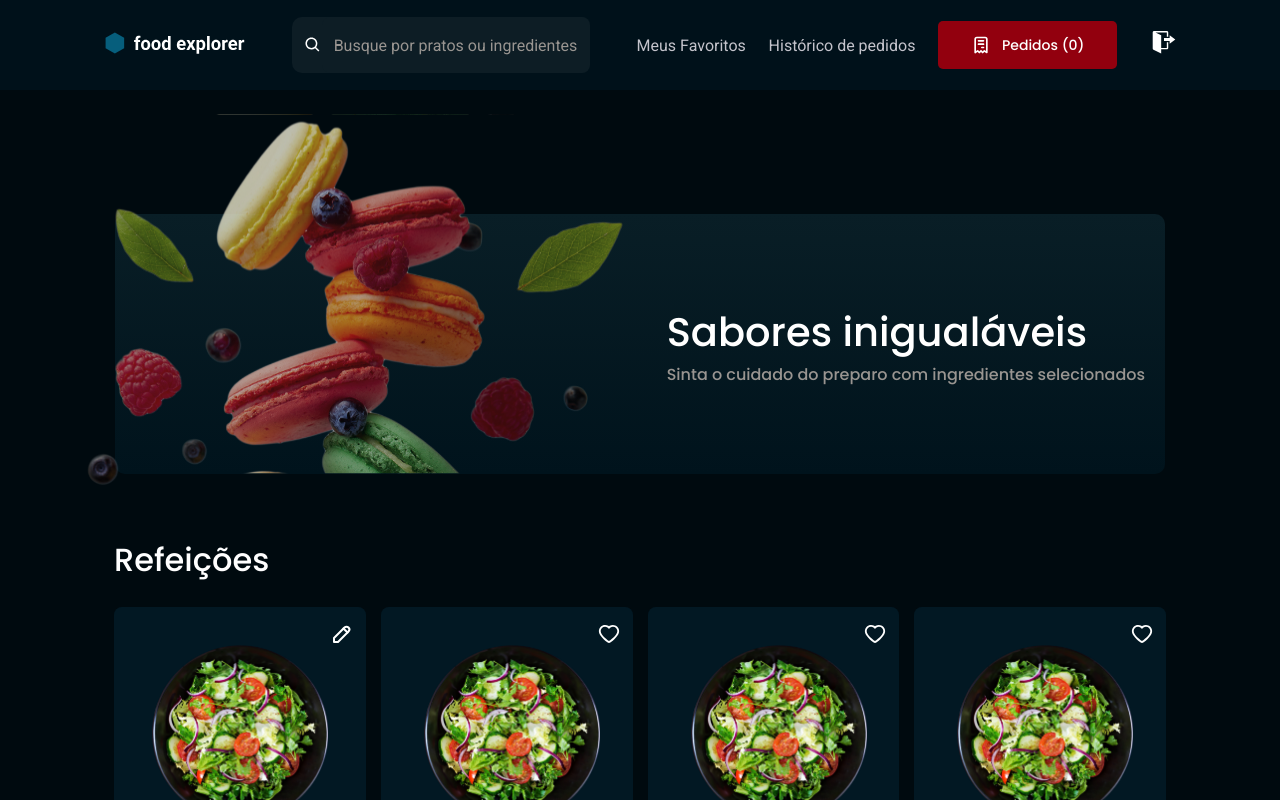
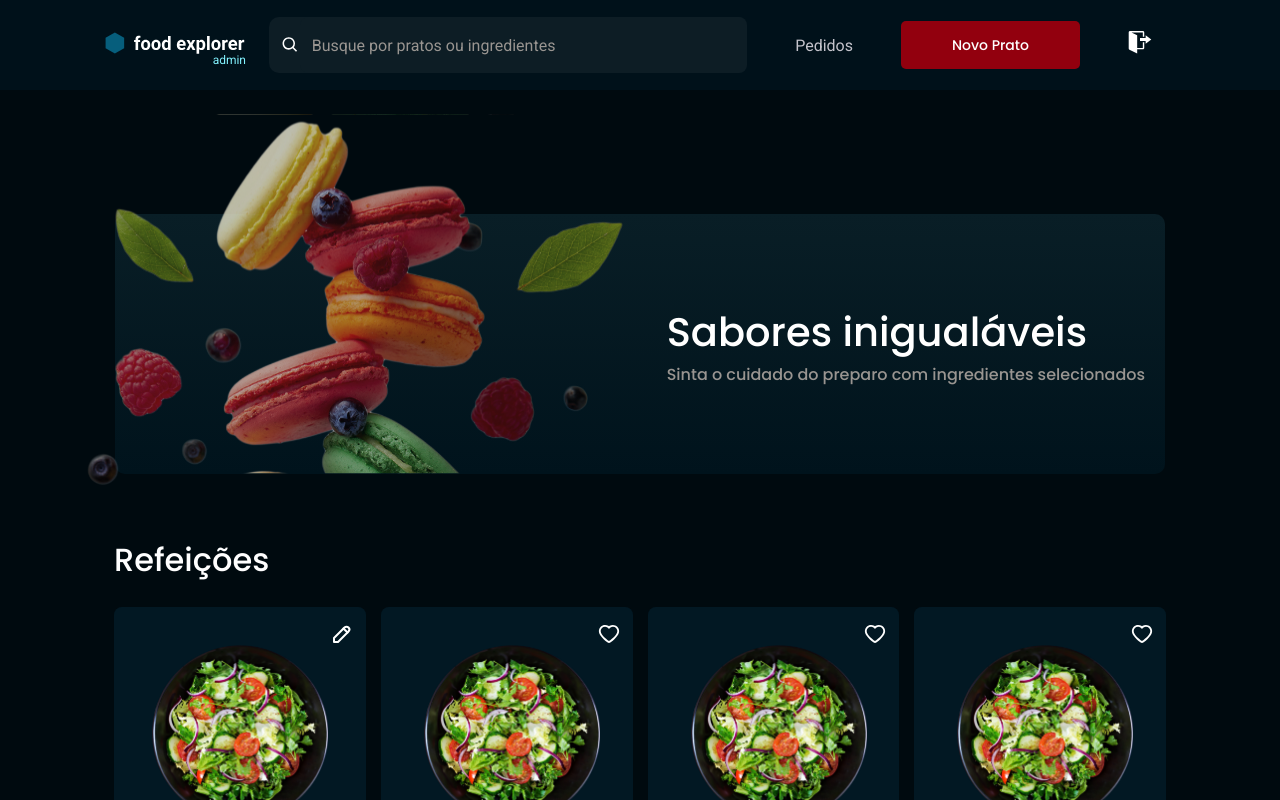
Before and after one commit to renyzeraa/foodexplorer-frontend, a React (Vite) app in the folder web/: page / in a window 1280 px wide. Shown: the top 800 px of the page. Built offline with nearby package versions, Linux system fonts and the light colour scheme.

Commit message:
fix details mobile and desktop, styles and functions

```diff
--- a/web/src/components/Card/index.jsx
+++ b/web/src/components/Card/index.jsx
@@ -26,7 +26,7 @@ export function Card({
         <Container {...rest}>
             <button className="btn-fav " onClick={handleFavorite}>
                 {isAdmin ? (
-                    <Link>
+                    <Link to="/details">
                         <TbPencil />
                     </Link>
                 ) : favorite ? (
--- a/web/src/pages/Create/index.jsx
+++ b/web/src/pages/Create/index.jsx
@@ -1,6 +1,4 @@
 import { Container } from './style'
-
-import { HeaderAdmin } from '../../components/HeaderAdmin'
 import { Footer } from '../../components/Footer'
 import { Input } from '../../components/Input'
 import { Ingredient } from '../../components/Ingredient'
@@ -8,10 +6,10 @@ import { TextArea } from '../../components/TextArea'
 
 import { AiOutlineLeft, AiOutlineUpload } from 'react-icons/ai'
 
-export function Create() {
+export function Create({ admin = true }) {
     return (
         <Container>
-      <HeaderAdmin />
+            <Header admin />
             <section>
                 <div className="header">
                     <h1>Editar prato</h1>
@@ -31,7 +29,10 @@ export function Create() {
                         </div>
                         <div className="name">
                             <label htmlFor="">Nome</label>
-              <Input type="text" placeholder="Ex.: Salada Ceasar" />
+                            <Input
+                                type="text"
+                                placeholder="Ex.: Salada Ceasar"
+                            />
                         </div>
                     </div>
                     <div className="price-ingredientes">
@@ -45,7 +46,11 @@ export function Create() {
                         </div>
                         <div className="price">
                             <label htmlFor="">Preço</label>
-              <Input className="price" type="text" placeholder="R$ 00.00" />
+                            <Input
+                                className="price"
+                                type="text"
+                                placeholder="R$ 00.00"
+                            />
                         </div>
                     </div>
 
@@ -54,7 +59,11 @@ export function Create() {
                         <TextArea placeholder="Fale brevemente sobre o prato. Exemplo: Rabanetes, folhas verdes e molho agridoce salpicados com gergelim. " />
                     </div>
                     <div className="button-submit">
-            <Input className="submit" type="submit" value="Adicionar pedido" />
+                        <Input
+                            className="submit"
+                            type="submit"
+                            value="Adicionar pedido"
+                        />
                     </div>
                 </div>
             </section>
--- a/web/src/pages/Details/index.jsx
+++ b/web/src/pages/Details/index.jsx
@@ -4,51 +4,37 @@ import { Footer } from '../../components/Footer'
 import { Button } from '../../components/Button'
 import { AiOutlineLeft, AiOutlinePlus, AiOutlineMinus } from 'react-icons/ai'
 import molla from '../../assets/pratos/molla.png'
-import rabanete from '../../assets/igredientes/rabanete.png'
-import alface from '../../assets/igredientes/alface.png'
-import paofeio from '../../assets/igredientes/pao.png'
-import tomate from '../../assets/igredientes/tomate.png'
-import { MdPieChartOutline } from 'react-icons/md'
+import { Link } from 'react-router-dom'
 
-export function Details() {
+export function Details({ admin = false }) {
     return (
         <Container>
-      <Header></Header>
+            <Header admin={admin}></Header>
             <main>
-        <a href="#">
+                <Link to="/">
                     <AiOutlineLeft /> voltar
-        </a>
+                </Link>
                 <section className="content-img">
                     <img src={molla} alt="" />
                 </section>
                 <section className="content-about">
                     <h1>Salada Ravanello</h1>
                     <p>
-            Rabanetes, folhas verdes e molho agridoce salpicados com gergelim.
+                        Rabanetes, folhas verdes e molho agridoce salpicados com
+                        gergelim.
                     </p>
-          <div className="makings">
-            <ul>
-              <li>
-                <img src={rabanete} alt="" />
-                <p>rabanete</p>
-              </li>
-              <li>
-                <img src={alface} alt="" />
-                <p>alface</p>
-              </li>
-              <li>
-                <img src={paofeio} alt="" />
-                <p>paofeio</p>
-              </li>
-              <li>
-                <img src={tomate} alt="" />
-                <p>tomate</p>
-              </li>
+                    <ul className="makings">
+                        <li>tomate</li>
+                        <li>tomate</li>
+                        <li>tomate</li>
+                        <li>tomate</li>
+                        <li>tomate</li>
+                        <li>tomate</li>
                     </ul>
-          </div>
-
+                    {admin ? (
+                        <Button title="Editar prato"></Button>
+                    ) : (
                         <div className="content-includes">
-            <h1 className="price-title">R$ 19,97</h1>
                             <button className="btn">
                                 <AiOutlineMinus />
                             </button>
@@ -56,8 +42,9 @@ export function Details() {
                             <button className="btn">
                                 <AiOutlinePlus />
                             </button>
-            <Button title="incluir"></Button>
+                            <Button title="Incluir"></Button>
                         </div>
+                    )}
                 </section>
             </main>
             <Footer></Footer>
--- a/web/src/pages/Details/style.js
+++ b/web/src/pages/Details/style.js
@@ -5,8 +5,8 @@ export const Container = styled.div`
     display: flex;
     flex-direction: column;
     > main {
-    margin: 48px 0;
-    padding: 0 24px;
+        margin: 48px auto;
+        padding: 0 56px;
         > a {
             font-weight: 500;
             font-size: 24px;
@@ -18,7 +18,7 @@ export const Container = styled.div`
         }
 
         .content-img {
-      margin: 40px 0;
+            margin: 24px auto;
             display: flex;
             justify-content: center;
             img {
@@ -32,58 +32,37 @@ export const Container = styled.div`
             text-align: center;
             h1 {
                 font-weight: 500;
-        font-size: 40px;
+                font-size: 27px;
                 line-height: 140%;
-        color: ${({ theme }) => theme.COLORS.WHITE};
+                color: ${({ theme }) => theme.COLORS.GRAY_100};
+                margin-bottom: 24px;
             }
 
             p {
-        font-weight: 400;
-        font-size: 24px;
                 line-height: 140%;
                 color: ${({ theme }) => theme.COLORS.GRAY_300};
+                margin-bottom: 24px;
             }
 
             .makings {
-        margin-top: 32px;
                 display: flex;
-        height: 200px;
-        overflow-x: auto;
-        overflow-y: hidden;
-        padding: 20px;
-        ul {
-          list-style: none;
-          display: flex;
-          gap: 25px;
+                flex-direction: row;
+                justify-content: flex-start;
+                align-items: center;
+                gap: 24px 8px;
+                padding: 0px 20px;
+                flex-wrap: wrap;
+                li {
+                    background: ${({ theme }) =>
+                        theme.COLORS.BACKGROUND_INGREDIENT};
+                    border-radius: 5px;
+                    padding: 4px 8px;
                 }
-        ul li img {
-          width: 100px;
-          height: 100px;
             }
-        ul li p {
-          text-align: center;
-          font-weight: 400;
-          font-size: 18px;
-        }
-        ::-webkit-scrollbar {
-          background-color: transparent;
-          height: 8px;
-        }
-        ::-webkit-scrollbar-track {
-          background-color: transparent;
-        }
-        ::-webkit-scrollbar-thumb {
-          background-color: ${({ theme }) => theme.COLORS.PRICE};
-          border-radius: 20px;
-        }
-        ::-webkit-scrollbar-button:start:decrement {
-          width: 50px;
-          background-color: transparent;
-        }
-        ::-webkit-scrollbar-button:end:increment {
-          width: 50px;
-          background-color: transparent;
-        }
+
+            button:last-child {
+                margin-top: 48px;
+                max-width: 160px;
             }
 
             .content-includes {
@@ -91,14 +70,10 @@ export const Container = styled.div`
                 font-size: 20px;
                 font-family: 'Roboto', sans-serif;
                 align-items: center;
+                flex-direction: row;
+                flex-wrap: nowrap;
                 justify-content: center;
-        margin: 48px 0;
-        .price-title {
-          color: ${({ theme }) => theme.COLORS.PRICE};
-          font-family: 'Roboto', sans-serif;
-          font-weight: 400;
-          font-size: 32px;
-        }
+                margin-top: 48px;
                 .btn {
                     background: transparent;
                     border: none;
@@ -106,8 +81,9 @@ export const Container = styled.div`
                     font-size: 20px;
                     margin: 10px;
                 }
-        button {
-          max-width: 92px;
+                button:last-child {
+                    margin-top: 0px;
+                    max-width: 160px;
                 }
             }
         }
@@ -139,15 +115,17 @@ export const Container = styled.div`
                 max-width: 600px;
                 text-align: left;
 
+                h1 {
+                    font-size: 40px;
+                }
+                p {
+                    font-size: 24px;
+                }
                 .makings {
-          margin: 24px 0;
-          overflow: hidden;
                     padding: 0;
-          height: auto;
                 }
 
                 .content-includes {
-          margin: 0;
                     justify-content: left;
                 }
             }
--- a/web/src/pages/Home/index.jsx
+++ b/web/src/pages/Home/index.jsx
@@ -37,7 +37,7 @@ export function Home({ admin = true }) {
 
     return (
         <Container>
-            <Header />
+            <Header admin />
             <main>
                 <header>
                     <div className="img-content">
--- a/web/src/styles/theme.js
+++ b/web/src/styles/theme.js
@@ -6,6 +6,7 @@ export default {
         BACKGROUND_750: '#1E1E1E',
         BACKGROUND_700: '#0D1D25',
         BACKGROUND_CARD: '#0b4e7038',
+        BACKGROUND_INGREDIENT: '#192227',
 
         GRAY_100: '#E1E1E6',
         GRAY_200: '#C4C4CC',
```
Lines whose indentation alone changed are shown as unchanged.
